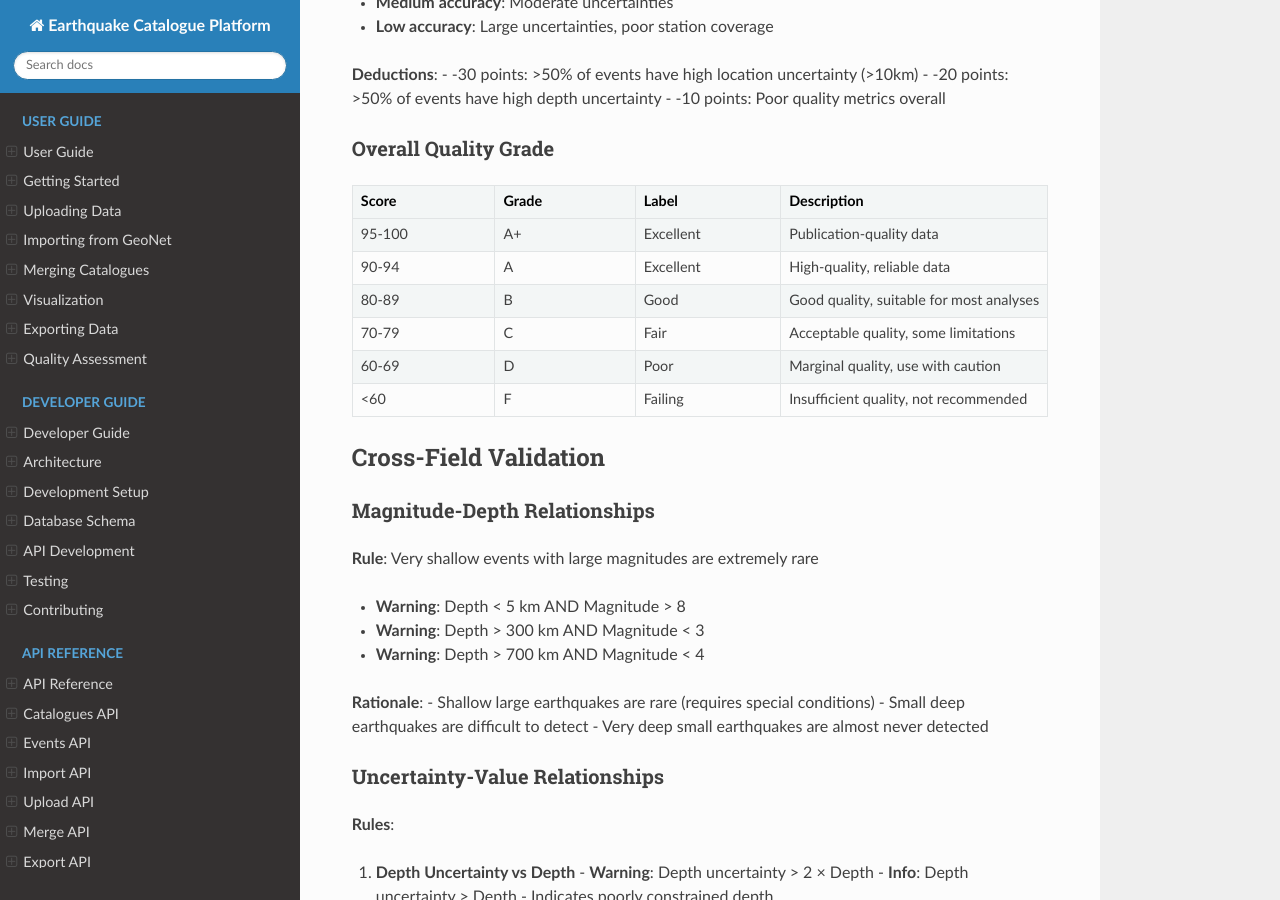
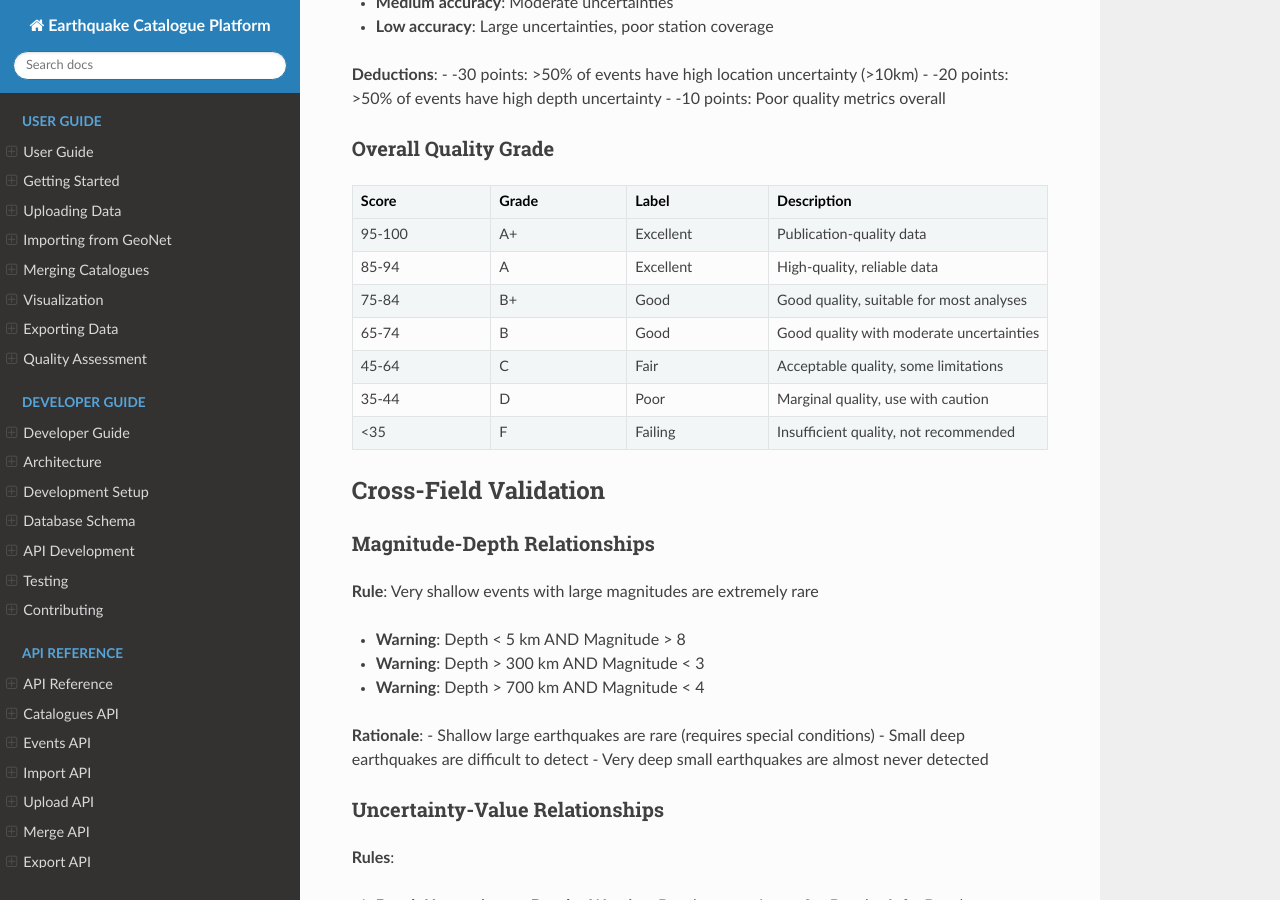
Before and after one commit to KennyGraham1/catalogofcatalogs, a Sphinx documentation site: the page built from docs/source/appendix/data_validation_guide.rst, in a window 1280 px wide and 900 px high, scrolled down 3131 px. Built offline with Sphinx 7.4.7 and the Read the Docs theme 3.1.0, drawn with Linux system fonts in a browser that asks for light colours; some of the changed text lies outside the part shown.

Commit message:
refactor: update quality grading system and definitions across documentation and tests

```diff
--- a/docs/source/appendix/data_validation_guide.rst
+++ b/docs/source/appendix/data_validation_guide.rst
@@ -239,23 +239,27 @@ Overall Quality Grade
      - A+
      - Excellent
      - Publication-quality data
-   * - 90-94
+   * - 85-94
      - A
      - Excellent
      - High-quality, reliable data
-   * - 80-89
+   * - 75-84
+     - B+
+     - Good
+     - Good quality, suitable for most analyses
+   * - 65-74
      - B
      - Good
-     - Good quality, suitable for most analyses
-   * - 70-79
+     - Good quality with moderate uncertainties
+   * - 45-64
      - C
      - Fair
      - Acceptable quality, some limitations
-   * - 60-69
+   * - 35-44
      - D
      - Poor
      - Marginal quality, use with caution
-   * - <60
+   * - <35
      - F
      - Failing
      - Insufficient quality, not recommended
@@ -495,7 +499,7 @@ For data to be accepted:
 Recommended for high-quality analysis:
 
 - **Completeness**: >= 90%
-- **Overall Score**: >= 80/100 (Grade B or better)
+- **Overall Score**: >= 75/100 (Grade B+ or better)
 - **Uncertainties**: Present for >= 50% of events
 - **Quality Metrics**: Present for >= 50% of events
 
```
Also changed, not shown: docs/source/glossary.rst (+9 -5 lines), docs/source/user-guide/quality-assessment.rst (+6 -6 lines), 1 other file.
